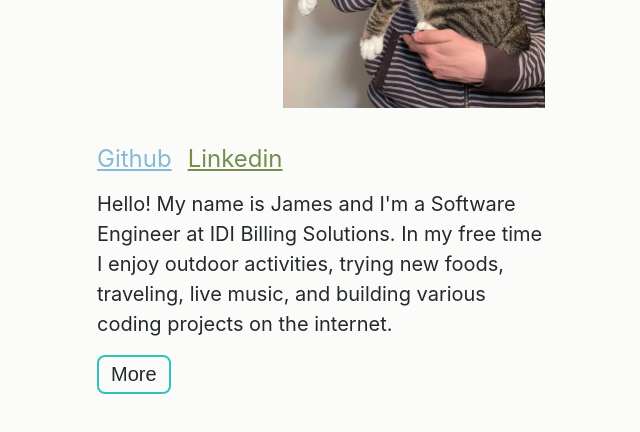
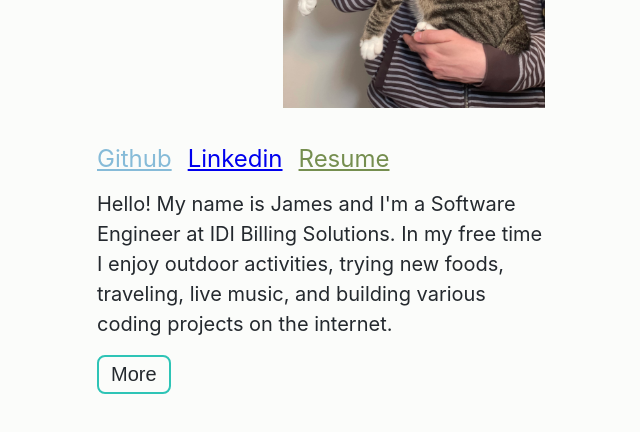
Before and after one commit to jameshschuler/portfolio-2021, a website built with Vite: page index.html in a window 1280 px wide. Shown: the part 302-734 px from the top of the page, without its empty margins (319-959 px from the left). Built offline with nearby package versions, Linux system fonts and the light colour scheme.

Commit message:
added resume link

```diff
--- a/index.html
+++ b/index.html
@@ -33,6 +33,13 @@
                 >Linkedin</a
               >
             </li>
+            <li>
+              <a
+                href="./src/assets/james_schuler_resume.pdf"
+                target="_blank"
+                >Resume</a
+              >
+            </li>
           </ul>
         </div>
 
```
Also changed, not shown: 2 other files.
